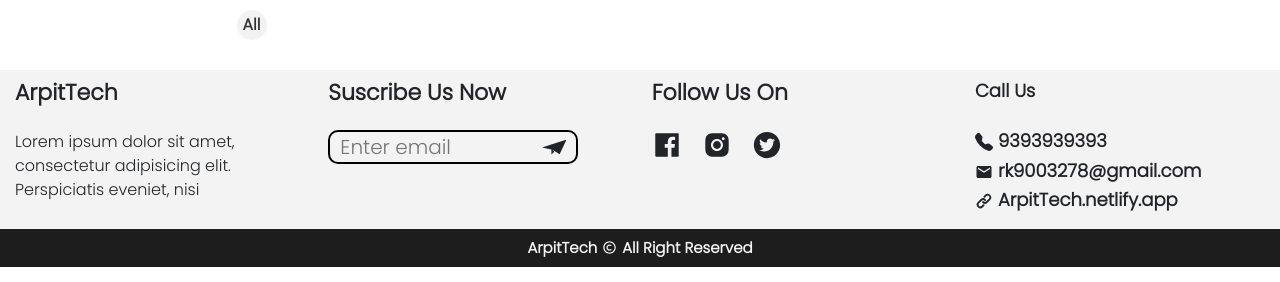
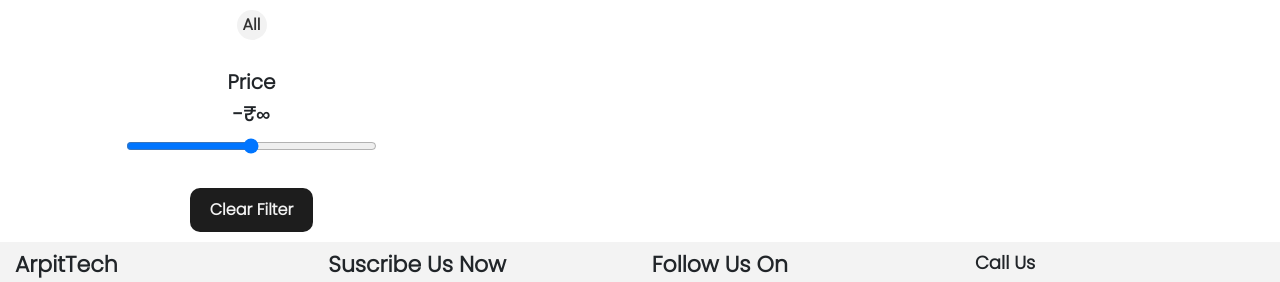
Before and after one commit to Arpitkumar504/Ecommerce-Website, a React (Create React App) app: page /product in a window 1280 px wide. Shown: the part 414-696 px from the top of the page. Built offline with nearby package versions, Linux system fonts and the light colour scheme; no server answers.

Commit message:
Adding Price Range and Clear Filter in Product Page

```diff
--- a/src/component/Filterproduct.js
+++ b/src/component/Filterproduct.js
@@ -1,9 +1,10 @@
 import React from 'react'
 import { useFilterContext } from '../context/Filtercontext'
 import { FaCheck } from 'react-icons/fa'
+import FormatPrice from './Formatprice'
 
 const Filterproduct = () => {
-    const { filter: { text, category, color }, allproducts, updatefiltervalue } = useFilterContext();
+    const { filter: { text, category, color, maxprice, minprice, price }, allproducts, updatefiltervalue, clearfilter } = useFilterContext();
 
     const getuniquedata = (data, property) => {
         let newval = data.map((element) => {
@@ -100,6 +101,23 @@ const Filterproduct = () => {
                     }
                 </div>
             </div>
+            <div className="filterrange">
+                <h5>Price</h5>
+                <h5>
+                    <FormatPrice price={price} />
+                </h5>
+                <input
+                    type="range"
+                    min={minprice}
+                    max={maxprice}
+                    name="price"
+                    value={price}
+                    onChange={(e) => { updatefiltervalue(e.currentTarget) }}
+                />
+            </div>
+            <div className="filterclear">
+                <button type='button' onClick={() => { clearfilter() }}>Clear Filter</button>
+            </div>
         </div>
     )
 }
--- a/src/context/Filtercontext.js
+++ b/src/context/Filtercontext.js
@@ -13,6 +13,9 @@ const intialstate = {
         category: "all",
         company: "all",
         color: "all",
+        maxprice: 0,
+        minprice: 0,
+        price: 0,
     },
 }
 const FilterContextProvider = ({ children }) => {
@@ -62,6 +65,12 @@ const FilterContextProvider = ({ children }) => {
         })
     }
 
+    const clearfilter = () => {
+        dispatch({
+            type: "filterclear",
+        })
+    }
+
     useEffect(() => {
         dispatch({
             type: "sortingproducts",
@@ -75,7 +84,7 @@ const FilterContextProvider = ({ children }) => {
     }, [state.filter])
 
     return (
-        <filtercontext.Provider value={{ ...state, setgrid, setlist, sorting, updatefiltervalue }}>
+        <filtercontext.Provider value={{ ...state, setgrid, setlist, sorting, updatefiltervalue, clearfilter }}>
             {children}
         </filtercontext.Provider>
     )
--- a/src/index.css
+++ b/src/index.css
@@ -1085,7 +1085,8 @@ body {
 
 .product .filtercategory h5,
 .product .filtercompany h5,
-.product .filtercolor h5 {
+.product .filtercolor h5,
+.product .filterrange h5 {
   text-align: center;
   font-weight: bold;
 }
@@ -1145,3 +1146,28 @@ body {
   font-weight: bold;
   margin: 0;
 }
+
+.filterrange {
+  margin: 30px 0;
+}
+
+.filterrange input {
+  margin: 0 auto;
+  display: block;
+  width: 80%;
+  cursor: pointer;
+}
+
+.filterclear button {
+  padding: 10px 20px;
+  margin: 10px auto;
+  display: block;
+  background-color: #1d1d1d;
+  color: #f3f3f3;
+  border-radius: 10px;
+  border: none;
+  outline: none;
+  font-weight: bold;
+  cursor: pointer;
+  transition: 0.5s ease;
+}
--- a/src/reducer/filterreducer.js
+++ b/src/reducer/filterreducer.js
@@ -1,10 +1,19 @@
 const filterreducer = (state, action) => {
     switch (action.type) {
         case "loadfilterproduct": {
+            let priceall = action.payload.map(element => {
+                return element.price;
+            })
+            let maximumprice = Math.max.apply(null, priceall);
             return {
                 ...state,
                 filterproducts: [...action.payload],
                 allproducts: [...action.payload],
+                filter: {
+                    ...state.filter,
+                    maxprice: maximumprice,
+                    price: maximumprice,
+                }
             };
         }
         case "setgridview": {
@@ -66,7 +75,7 @@ const filterreducer = (state, action) => {
         case "filterproducts": {
             // let { allproducts } = state;
             let tempfilter = [...state.allproducts];
-            const { text, category, company, color } = state.filter;
+            const { text, category, company, color, price } = state.filter;
             if (text) {
                 tempfilter = tempfilter.filter((element) => {
                     return element.name.toLowerCase().includes(text);
@@ -85,9 +94,34 @@ const filterreducer = (state, action) => {
                     return element.colors.includes(color[0]);
                 })
             }
+            if (price == 0) {
+                tempfilter = tempfilter.filter(element => {
+                    return element.price == price;
+                })
+            }
+            else {
+                tempfilter = tempfilter.filter(element => {
+                    return element.price <= price;
+                })
+            }
             return {
                 ...state,
                 filterproducts: tempfilter,
+            }
+        }
+        case "filterclear": {
+            return {
+                ...state,
+                filter: {
+                    ...state.filter,
+                    text: "",
+                    category: "all",
+                    company: "all",
+                    color: "all",
+                    maxprice: state.filter.maxprice,
+                    price: state.filter.maxprice,
+                    minprice: state.filter.minprice,
+                }
             }
         }
         default:
```
